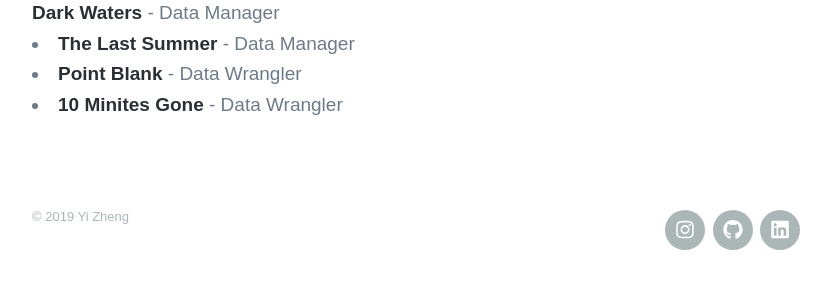
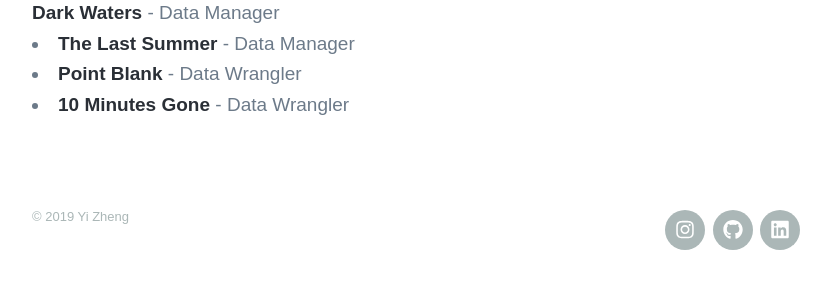
Before and after one commit to qpskcn1/ghpage-2019, a Jekyll site: the page built from _pages/films.md, in a window 1280 px wide. Shown: the part 1376-1664 px from the top of the page, without its empty margins (224-1055 px from the left). Built offline with Jekyll 4.4.1, drawn with Linux system fonts in a browser that asks for light colours; nearby versions of some CDN libraries; some web fonts are replaced.

```diff
--- a/_pages/films.md
+++ b/_pages/films.md
@@ -13,6 +13,6 @@ featured_image: '/images/films/dark_waters.jpg'
         </li>
 <li> <a target="_blank" href="https://www.imdb.com/title/tt7957694/">The Last Summer</a> - Data Manager</li>
         <li> <a target="_blank" href="https://www.imdb.com/title/tt2499472/">Point Blank</a> - Data Wrangler</li>
-        <li> <a target="_blank" href="https://www.imdb.com/title/tt8809652/">10 Minites Gone</a> - Data Wrangler</li>
+        <li> <a target="_blank" href="https://www.imdb.com/title/tt8809652/">10 Minutes Gone</a> - Data Wrangler</li>
     </ul>
 </div>
```
Also changed, not shown: images/projects/keep_it_down/CoMotion_Logo.jpg (added).
